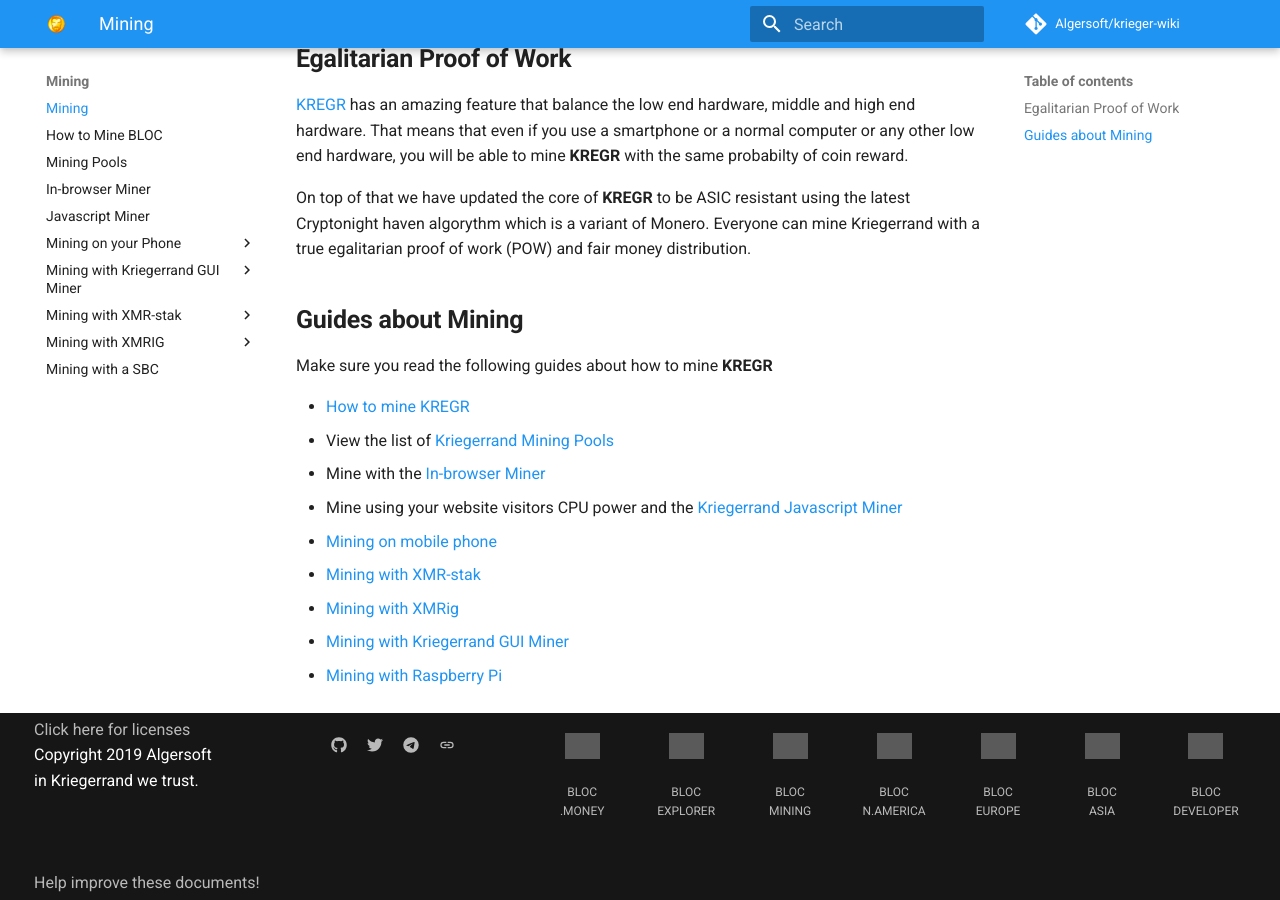
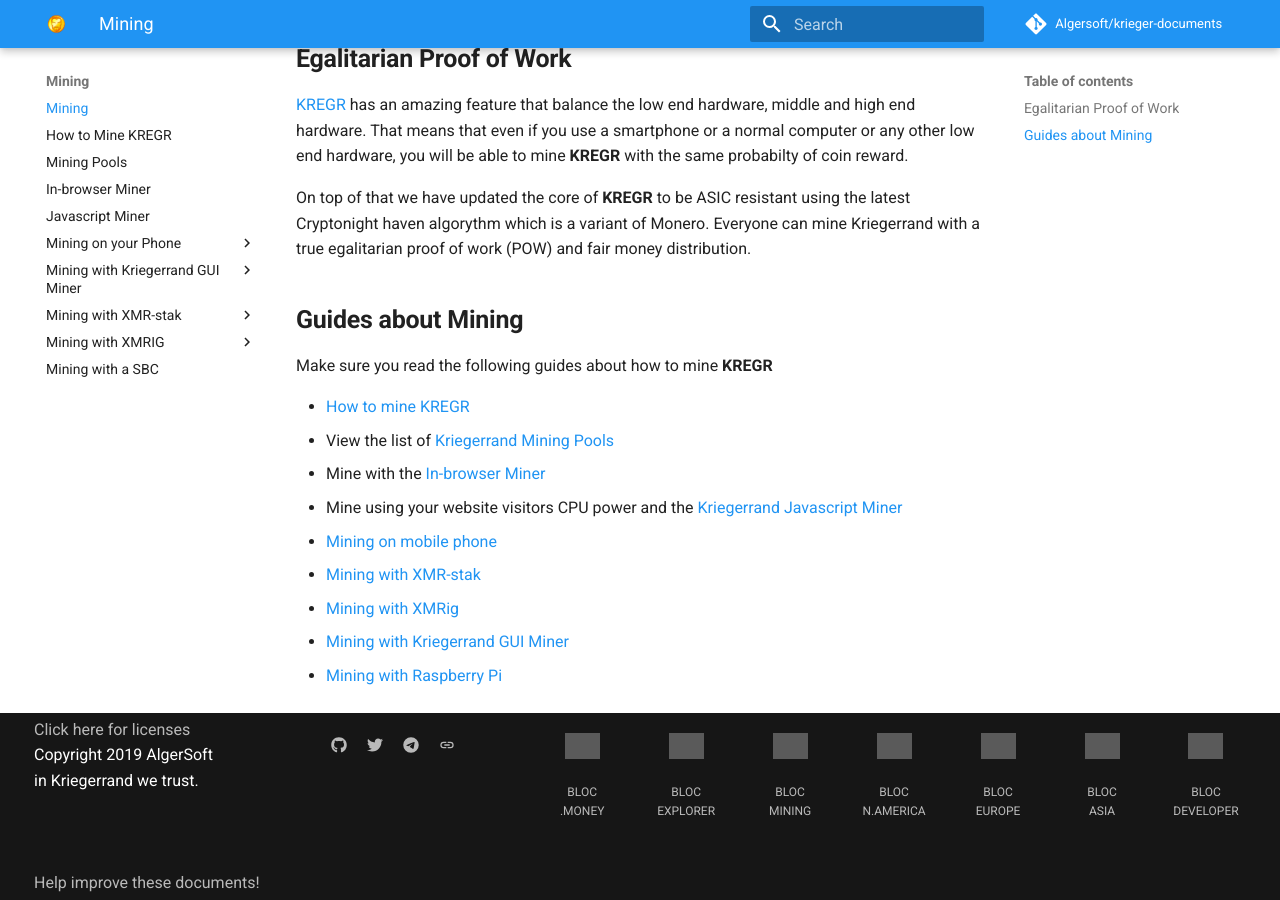
Before and after one commit to Algersoft/algersoftbible, an MkDocs documentation site: the page built from docs/mining/What-is-mining.md, in a window 1280 px wide and 900 px high, scrolled down 540 px. Built offline with MkDocs 1.6.1 and Material for MkDocs 9.7.7, drawn with Linux system fonts in a browser that asks for light colours; comment, search, counter and statistics services are not loaded; some of the changed lines change nothing that is shown; grey boxes are pictures that could not be loaded.

Commit message:
Text Edits

```diff
--- a/mkdocs.yml
+++ b/mkdocs.yml
@@ -1,15 +1,15 @@
 # proj info
-site_name: 'krieger Wiki'
+site_name: 'Krieger Wiki'
 site_description: 'Wiki for Kriegerrand'
-site_author: 'AlgerSoft.xyz'
-site_url: http://wiki.algersoft.xyz/
+site_author: 'Dr. Krieger'
+site_url: https://wiki.algersoft.org/
 
 # repo
-repo_name: 'Algersoft/krieger-wiki'
-repo_url: 'https://github.com/Algerosft/krieger-wiki'
+repo_name: 'Algersoft/krieger-documents'
+repo_url: 'https://github.com/Algersoft/krieger-documents'
 
 # copyright
-copyright: 'Copyright 2019 Algersoft'
+copyright: 'Copyright 2019 AlgerSoft'
 
 
 # config
@@ -46,7 +46,7 @@
     - type: 'telegram'
       link: 'https://t.me/kriegerrand'
     - type: 'discordapp'
-      link: 'https://discord.gg/5Buudya'
+      link: 'https://discord.gg/kpFYD88'
 
 # Google Analytics
 google_analytics:
@@ -99,16 +99,8 @@
       - Branding: about/Branding.md
       - Timeline: about/Timeline.md
       - Licence: about/Licence.md
-      - Ecosystem: about/Ecosystem.md
       - Sponsoring:
         - Sponsoring: about/Sponsoring.md
-        - Flyboard World Cup 2018: about/Sponsoring-Flyboard-WorldCup-2018.md
-      - TRAAKX:
-        - Presentation: about/TRAAKX.md
-        - Hardware: about/TRAAKX-hardware.md
-        - Beta version: about/TRAAKX-beta.md
-      - PAYCHANGE:
-        - Presentation: about/PAYCHANGE.md
     - Wallets:
       - Making a Wallet: wallets/Making-a-Wallet.md
       - Paper Wallet: wallets/Making-a-paper-wallet.md
@@ -122,10 +114,10 @@
         - Kriegerbank Overview: wallets/Kriegerbank-Overview.md
         - Using Kriegerbank: wallets/Kriegerbank-how-to-use.md
       - KREGR-service:
-        - Overview of bloc-service: wallets/bloc-service-index.md
-        - Command line Arguments: wallets/bloc-service-command-line.md
-        - JSON RPC Api: wallets/bloc-service-json-api.md
-        - JSON RPC erros: wallets/bloc-service-rpc-api-error-conditions.md
+        - Overview of krieger-rpc: wallets/krieger-rpc-index.md
+        - Command line Arguments: wallets/krieger-rpc-command-line.md
+        - JSON RPC Api: wallets/krieger-json-api.md
+        - JSON RPC erros: wallets/krieger-rpc-api-error-conditions.md
       - GUI Wallets:
         - Overview of GUI Wallets: wallets/Making-a-GUI-Wallet.md
         - Kriegerrand Wallet v2.0: wallets/KREGR-GUI-Desktop-Wallet-V2.md
@@ -134,10 +126,10 @@
         - Using Remote Nodes: wallets/Using-remote-nodes.md
     - Mining:
       - What is Mining ?: mining/What-is-mining.md
-      - How to Mine BLOC: mining/How-to-mine-BLOC.md
+      - How to Mine KREGR: mining/How-to-mine-KREGR.md
       - Mining Pools: mining/Pools.md
-      - In-browser Miner: mining/bloc-in-browser-javascript-web-miner.md
-      - Javascript Miner: mining/bloc-javascript-miner.md
+      - In-browser Miner: mining/kriegerrand-in-browser-javascript-web-miner.md
+      - Javascript Miner: mining/kriegerrand-javascript-miner.md
       - Mining on your Phone:
         - Mine Kriegerrand from mobile: mining/mobile-mining/Mining-with-Phone.md
         - Sleep Mining: mining/mobile-mining/Sleep-Mining.md
@@ -162,16 +154,15 @@
       - Ressources: service-operators/Resources.md
       - Compiling from Source: service-operators/Compiling-from-Source.md
       - Pool Operators: service-operators/Pool-Operator.md
-      - BLOCd:
-        - Overview: service-operators/BLOCd-Overview.md
-        - Command Line Arguments: service-operators/BLOCd-daemon-arguments.md
-        - Command Inline Options: service-operators/BLOCd-daemon-cli-options.md
-        - JSON RPC API: service-operators/BLOCd-daemon-json-rpc-api.md
-        - HTTP RPC API: service-operators/BLOCd-daemon-http-rpc-api.md
-        - Using Checkpoints: service-operators/Using-checkpoints-for-BLOCd.md
+      - MindBraind:
+        - Overview: service-operators/MindBraind-Overview.md
+        - Command Line Arguments: service-operators/MindBraind-daemon-arguments.md
+        - Command Inline Options: service-operators/MindBraind-daemon-cli-options.md
+        - JSON RPC API: service-operators/MindBraind-daemon-json-rpc-api.md
+        - HTTP RPC API: service-operators/MindBraind-daemon-http-rpc-api.md
+        - Using Checkpoints: service-operators/Using-checkpoints-for-MindBraind.md
     - Guides:
       - Dashboard:
         - Presentation: guides/dashboard/dashboard.md
-        - Telegram Airdrop Mission: guides/dashboard/Dashboard-airdrop-mission-telegram-group.md
       - Bounty Programm: guides/Bounty-Program.md
       - Glossary: guides/Glossary.md
```
